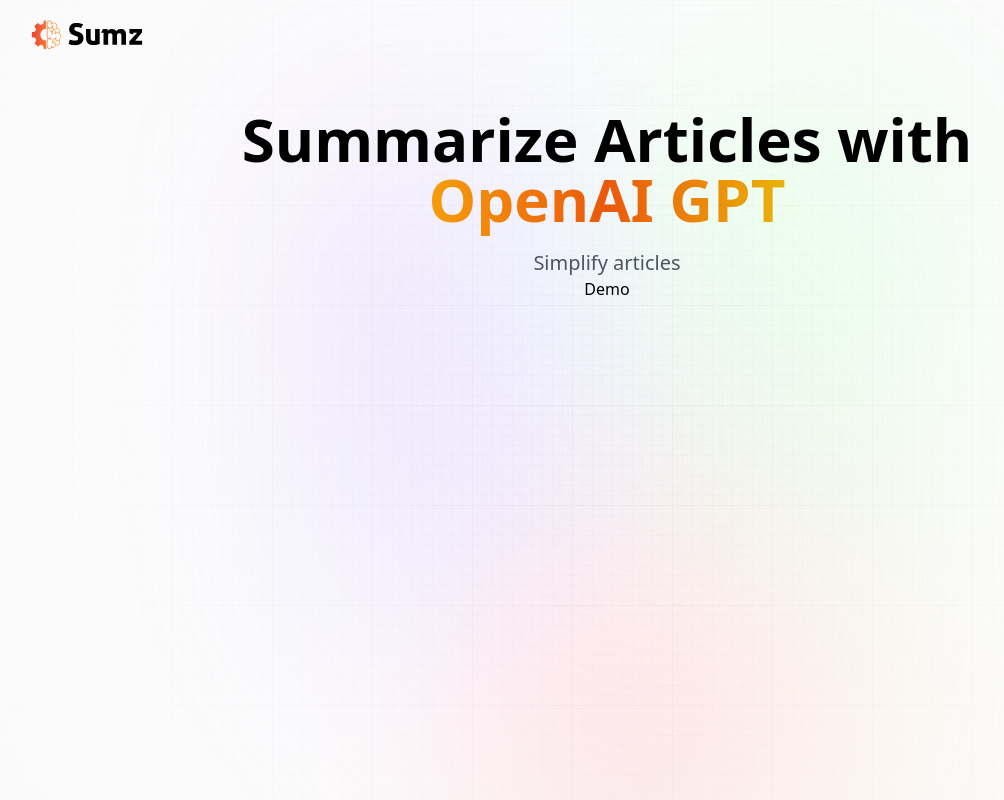
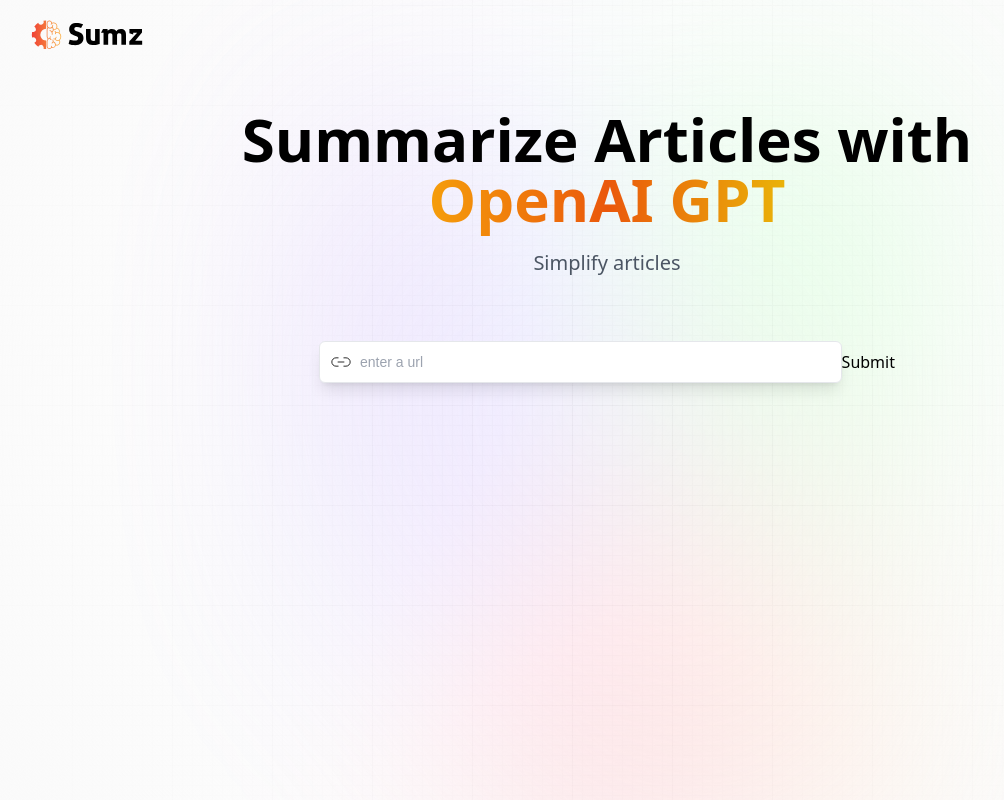
Before and after one commit to youngrokkim2017/react_summarizer, a React (Vite) app: page / in a window 1280 px wide. Shown: the whole page, without its empty margins (33-1037 px from the left). Built offline with nearby package versions, Linux system fonts and the light colour scheme; a web font is replaced by a local one.

Commit message:
Add Demo component

```diff
--- a/src/components/Demo.jsx
+++ b/src/components/Demo.jsx
@@ -1,8 +1,53 @@
-import React from 'react'
+import React, { useState, useEffect } from 'react'
+
+import { copy, linkIcon, loader, tick } from '../assets'
 
 const Demo = () => {
+  const [article, setArticle] = useState({
+    url: '',
+    summary: '',
+  })
+
+  const handleSubmit = async (e) => {
+    // alert('submitted')
+
+    // api request
+  }
+
   return (
-    <div>Demo</div>
+    <section className='mt-16 w-full max-w-xl '>
+      {/* search */}
+      <div className='flex flex-col w-full gap-2'>
+        <form
+          className='relative flex justify-center items-center'
+          onSubmit={handleSubmit}
+        >
+          <img src={linkIcon} alt="link_icon" className='absolute left-0 my-2 ml-3 w-5' />
+          <input
+            type="url"
+            placeholder='enter a url'
+            value={article.url}
+            onChange={(e) => setArticle({ ...article, url: e.target.value })}
+            required
+            className='url_input peer'
+          />
+          <button
+            type='submit'
+            className='
+              submit-btn
+              peer-focus:border-gray-700
+              peer-focus:text-gray-700
+            '
+          >
+            Submit
+          </button>
+        </form>
+        {/* browser url history */}
+
+      </div>
+      {/* display results */}
+
+    </section>
   )
 }
 
```
